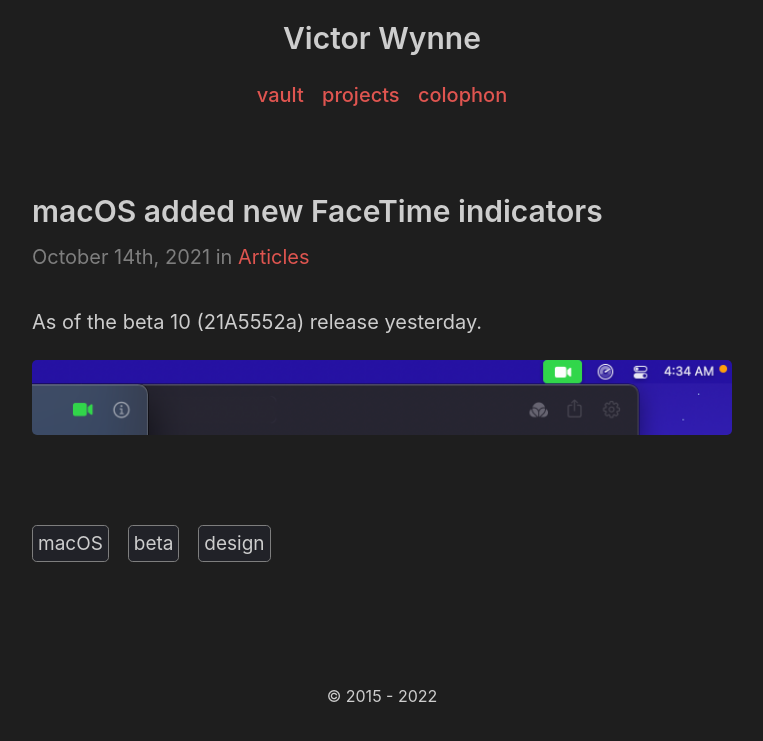
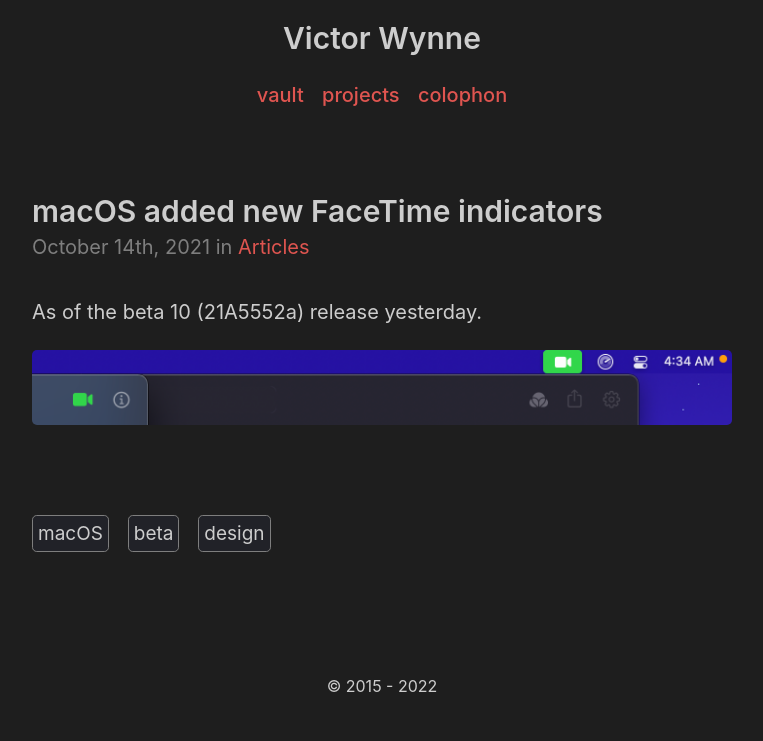
Before and after one commit to wertercatt/tooters, a Jekyll site: the page built from _posts/2021-10-14-macOS-FaceTime-indicators.md, in a window 1280 px wide. Shown: the top 741 px of the page, without its empty margins (258-1021 px from the left). Built offline with Jekyll 4.4.1, drawn with Linux system fonts in a browser that asks for light colours.

Commit message:
Update _posts.scss

```diff
--- a/_sass/_posts.scss
+++ b/_sass/_posts.scss
@@ -86,13 +86,13 @@
 .page-title,
 .post-title {
   margin-top: 0;
-  margin-bottom: 1.5rem;
+  margin-bottom: 0;
 }
 
 // Meta data line below post title
 .post-date {
   display: block;
-  margin-top: -1rem;
+  margin-top: 0;
   margin-bottom: 1.5rem;
   color: #7e7e7e;
 
```
